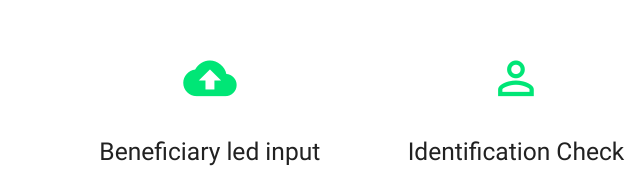
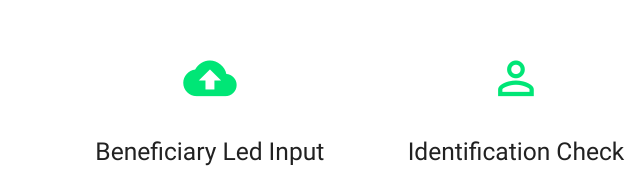
Before and after one commit to mrjaypeasmith/Product, a plain HTML site: page index.html in a window 1280 px wide. Shown: the part 1040-1217 px from the top of the page, 124-764 px from the left. Drawn offline with nearby package versions, Linux system fonts and the light colour scheme.

Commit message:
hope this works

```diff
--- a/index.html
+++ b/index.html
@@ -89,7 +89,7 @@
               <h2 class="center green-text text-accent-3">
                 <i class="material-icons">cloud_upload</i>
               </h2>
-              <h5 class="center">Beneficiary led input</h5>
+              <h5 class="center">Beneficiary Led Input</h5>
 
               <p class="light">
                 Requests are sent to the beneficiary for them to complete. Never
```
